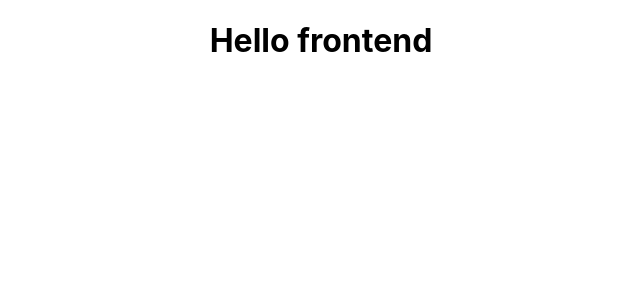
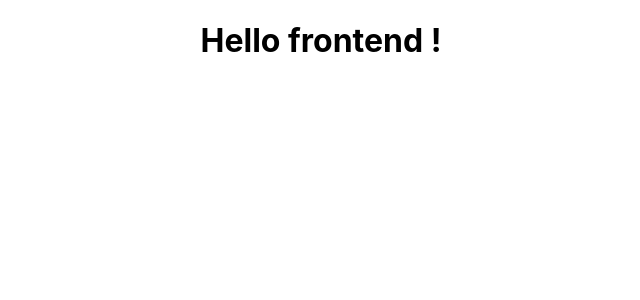
Before and after one commit to arcefranco/frontend-cicd, a React (Create React App) app: page / in a window 1280 px wide. Shown: the top 300 px of the page, without its empty margins (319-959 px from the left). Built offline with nearby package versions, Linux system fonts and the light colour scheme.

Commit message:
Update App.js

```diff
--- a/src/App.js
+++ b/src/App.js
@@ -3,7 +3,7 @@ import "./App.css";
 function App() {
   return (
     <div className="App">
-      <h1>Hello frontend</h1>
+      <h1>Hello frontend !</h1>
     </div>
   );
 }
```
